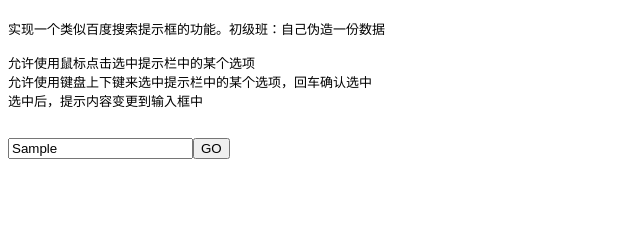
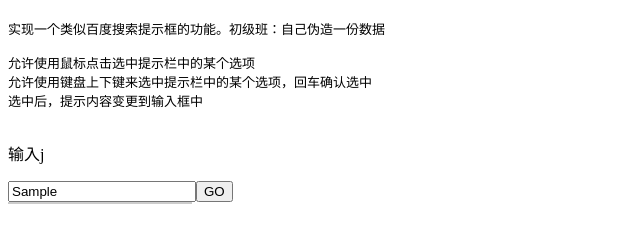
Before and after one commit to TaraLoveCats/IFE-task-work, a plain HTML site: page task0002/task0002_4.html in a window 1280 px wide. Both pictures are taken after typing "Sample" into the empty fields and a click on the button "GO". Shown: the part 61-304 px from the top of the page, without its empty margins (0-640 px from the left). Drawn offline with Linux system fonts and the light colour scheme.

Commit message:
prompt box
without selecting choice

```diff
--- /dev/null
+++ b/task0002/css/task0002_4.css
@@ -0,0 +1,14 @@
+body {
+    -webkit-box-sizing: border-box;
+       -moz-box-sizing: border-box;
+            box-sizing: border-box;
+}
+
+.input {
+    width: 180px;
+}
+
+.prompt-box {
+    width: 182px;
+    border: 1px solid #ccc;
+}
--- a/task0002/js/task0002_4.js
+++ b/task0002/js/task0002_4.js
@@ -0,0 +1,33 @@
+var data = ['jd', 'job hunting', 'java', 'javascript', 'javascript void 0'];
+var showData = [];
+
+function filterData() {
+    //to avoid duplicate data in showData
+    showData = [];
+
+    var input = trim($('.input').value);
+    for (var i = 0; i < data.length; i++) {
+        var index = data[i].indexOf(input);
+        if (input !== '' && index === 0) {
+            showData.push(data[i]);
+        }
+    }
+    show();
+}
+
+function show() {
+    //refresh data
+    $('.prompt-box').innerHTML = null;
+
+    for ( var i = 0; i < showData.length; i++) {
+        var p = document.createElement('p');
+        p.style.margin = 0; //遗留问题
+        p.innerHTML = showData[i];
+        $('.prompt-box').appendChild(p);
+    }
+}
+
+$('.input').onfocus = function refresh() {
+    filterData();
+    var timer = setTimeout(refresh, 200);
+};
--- a/task0002/task0002_4.html
+++ b/task0002/task0002_4.html
@@ -5,6 +5,7 @@
     <meta name="viewport" content="width=device-width, initial-scale=1.0">
     <meta http-equiv="X-UA-Compatible" content="ie=edge">
     <title>task0002_4</title>
+    <link rel="stylesheet" href="css/task0002_4.css">
     <script src="js/util.js"></script>
 </head>
 <body>
@@ -16,10 +17,12 @@
 允许使用键盘上下键来选中提示栏中的某个选项，回车确认选中
 选中后，提示内容变更到输入框中
     </pre>
+    <p>输入j</p>
     <div style="font-size: 0;">
         <input type="text" name="hint" class="input">
         <button>GO</button>
-    </div
+    </div>
+    <div class="prompt-box"></div>
     <script src="js/task0002_4.js"></script>
 </body>
 </html>
```
